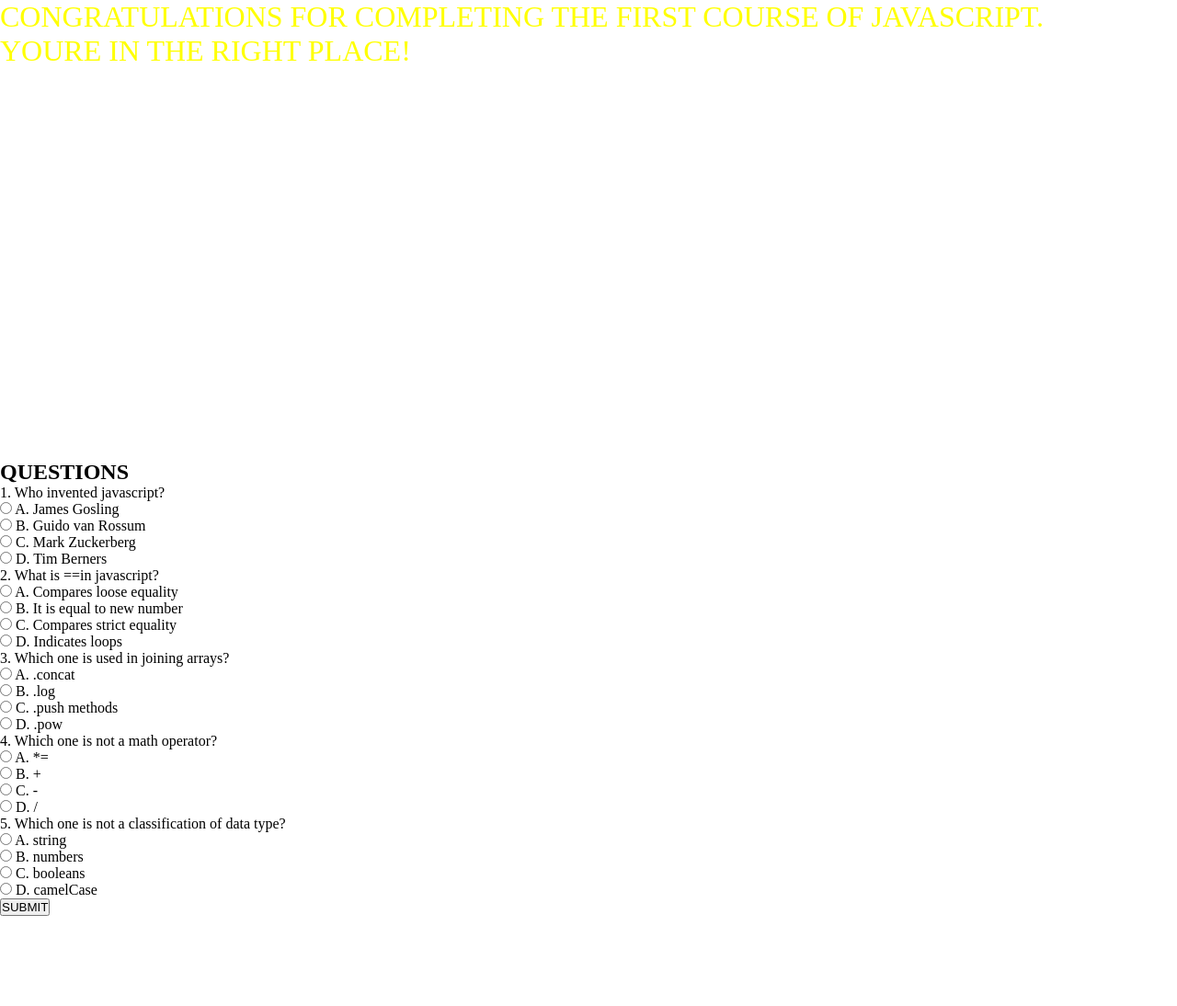
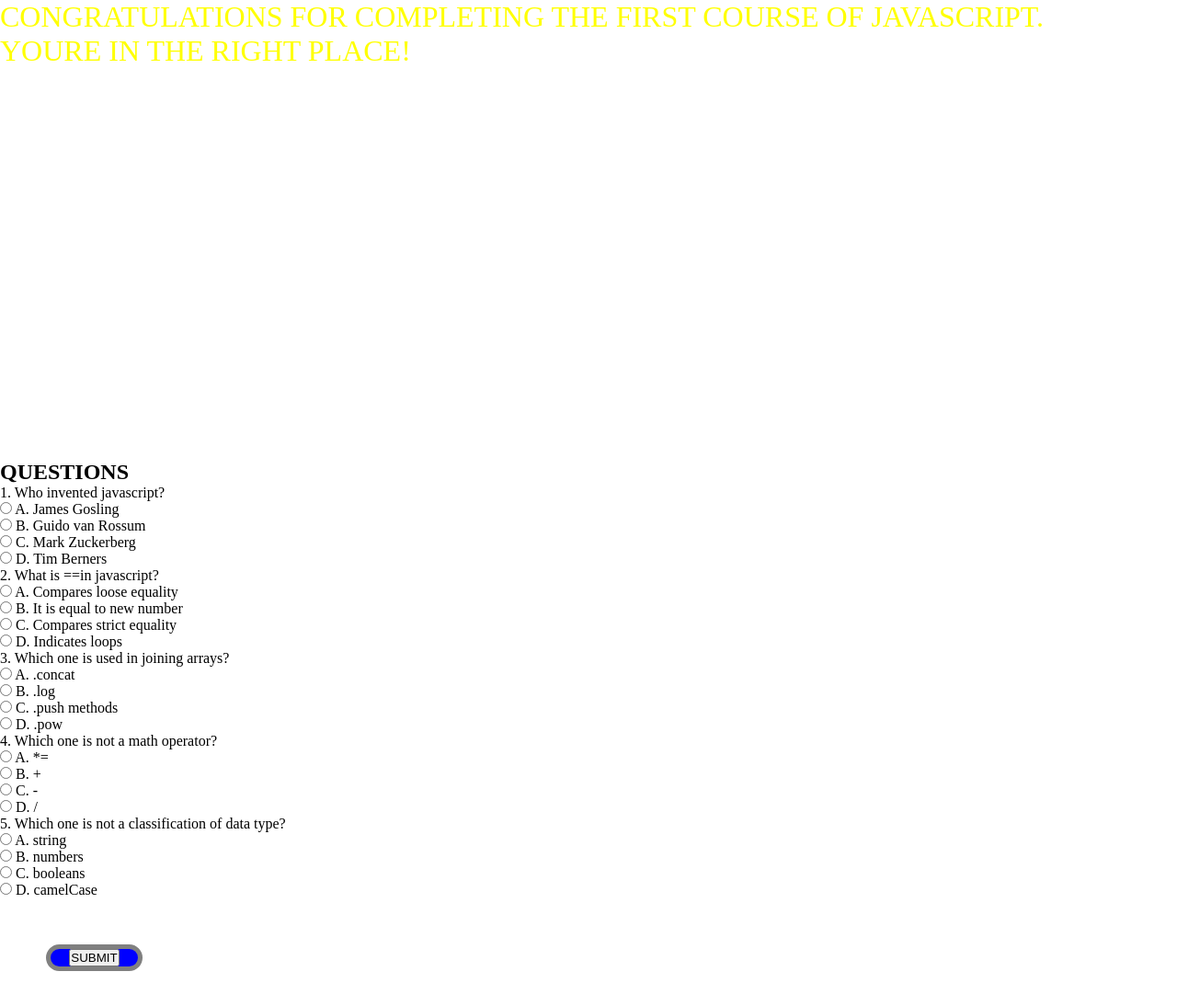
Before and after one commit to maureenmwangi/quizboard, a plain HTML site: page index.html in a window 1280 px wide. Shown: the whole page at 92% size. Before the commit the page ends 996 px from the top, so only its background shows below. Drawn offline with Linux system fonts and the light colour scheme.

Commit message:
style:button styling:optimized styling for the button

```diff
--- a/css/style.css
+++ b/css/style.css
@@ -10,3 +10,11 @@
     color:yellow;
     font-size: xx-large;
 }
+.button{
+    border: 5px solid grey;
+    border-radius: 20px;
+    background-color:blue ;
+    margin: 50px;
+    width: 105px;
+    text-align: center;
+}
```
